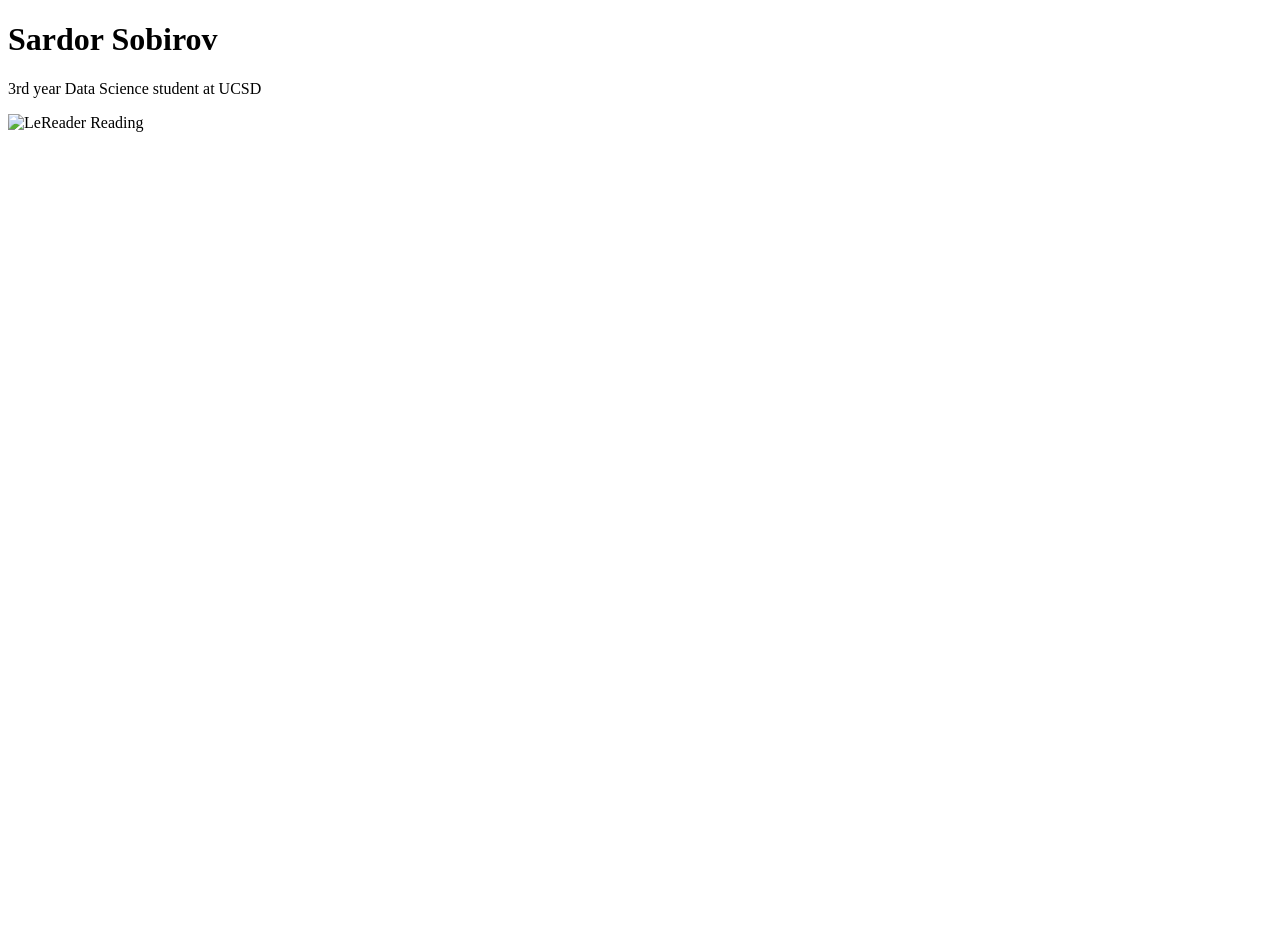
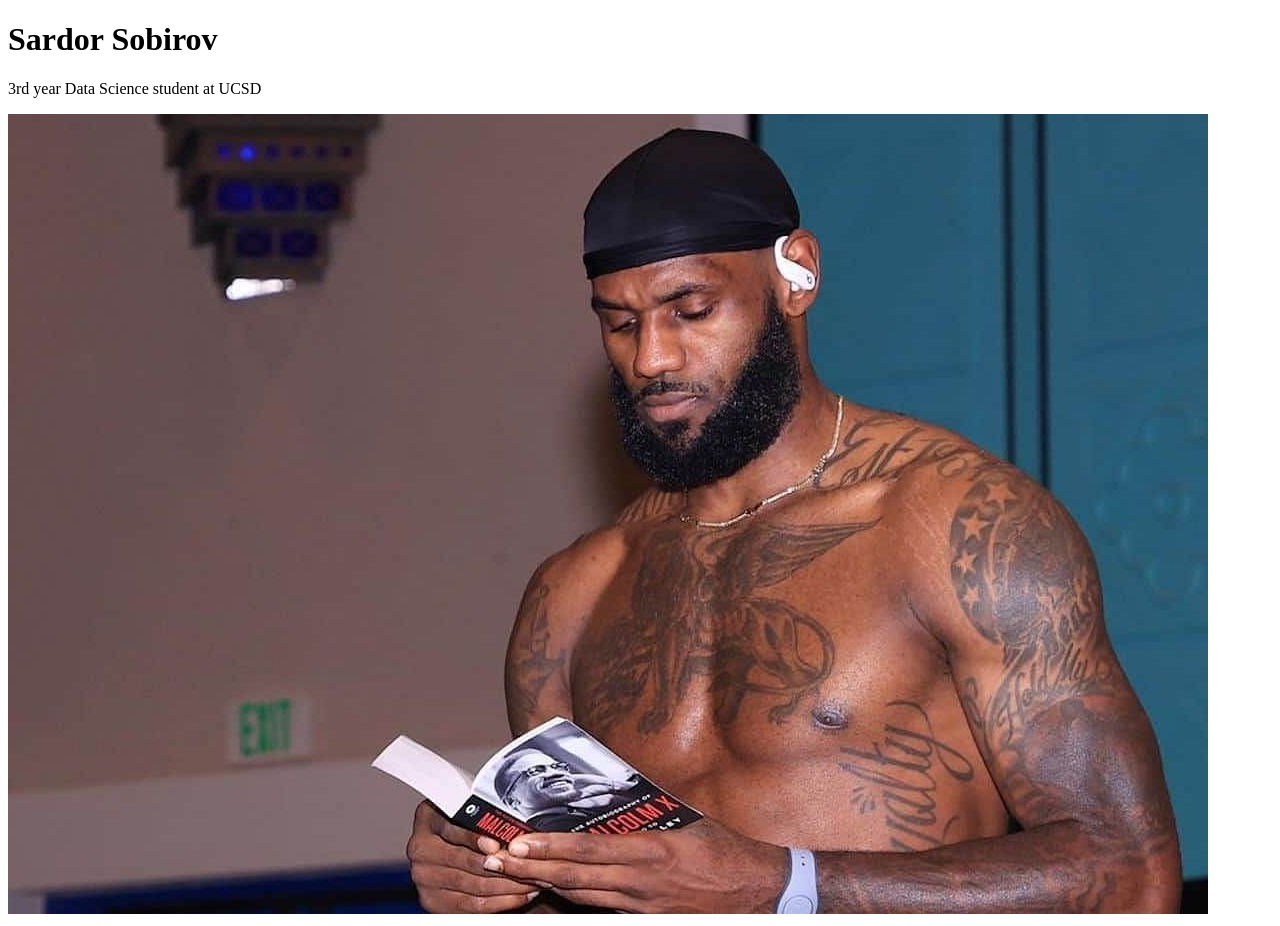
Before and after one commit to SatrunsDream/Portfolio, a plain HTML site: page index.html in a window 1280 px wide. Before the commit the page ends 800 px from the top, so only its background shows below. Drawn offline with Linux system fonts and the light colour scheme.

Commit message:
Update index.html

```diff
--- a/index.html
+++ b/index.html
@@ -8,6 +8,6 @@
 <body>
     <h1>Sardor Sobirov</h1>
     <p>3rd year Data Science student at UCSD</p>
-    <img src="images/lerbon" alt="LeReader Reading">
+    <img src="images/lebron.jpg" alt="LeReader Reading">
 </body>
 </html>
```
